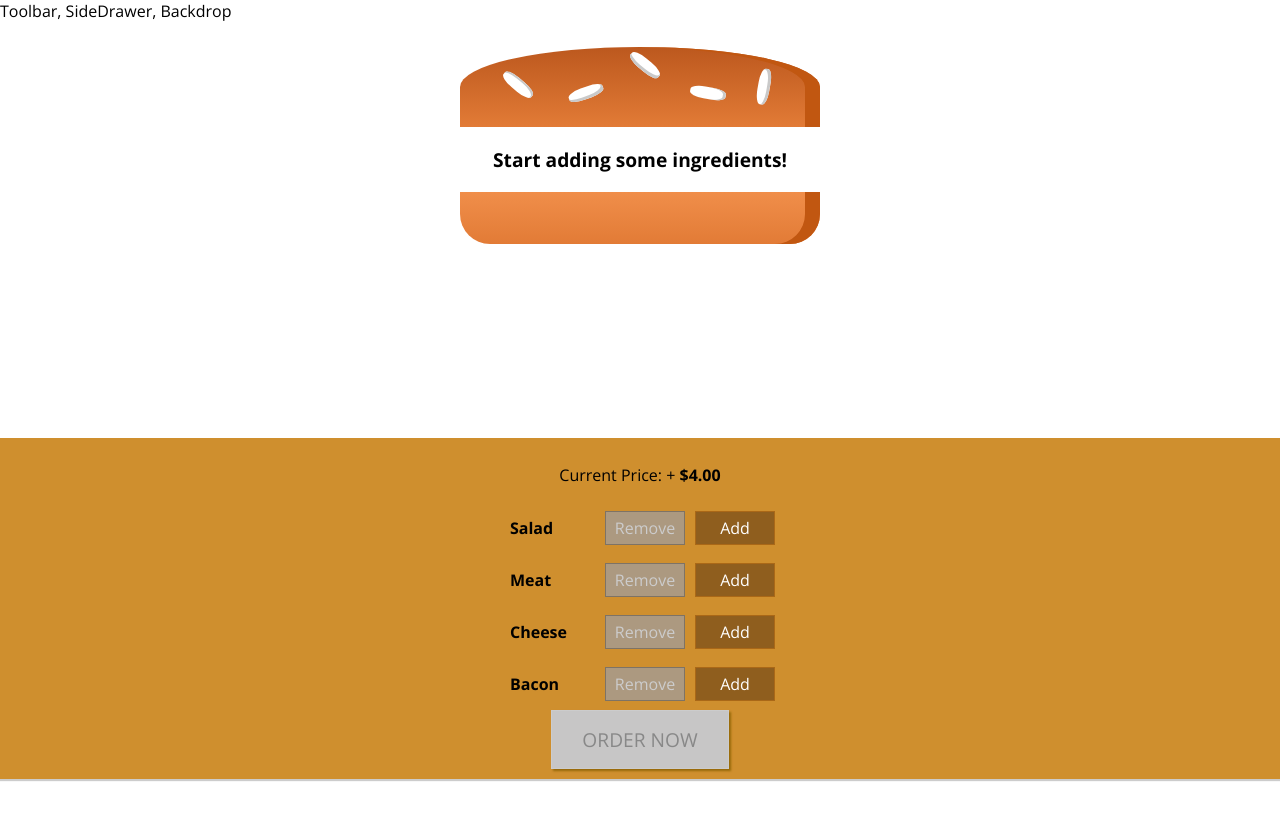
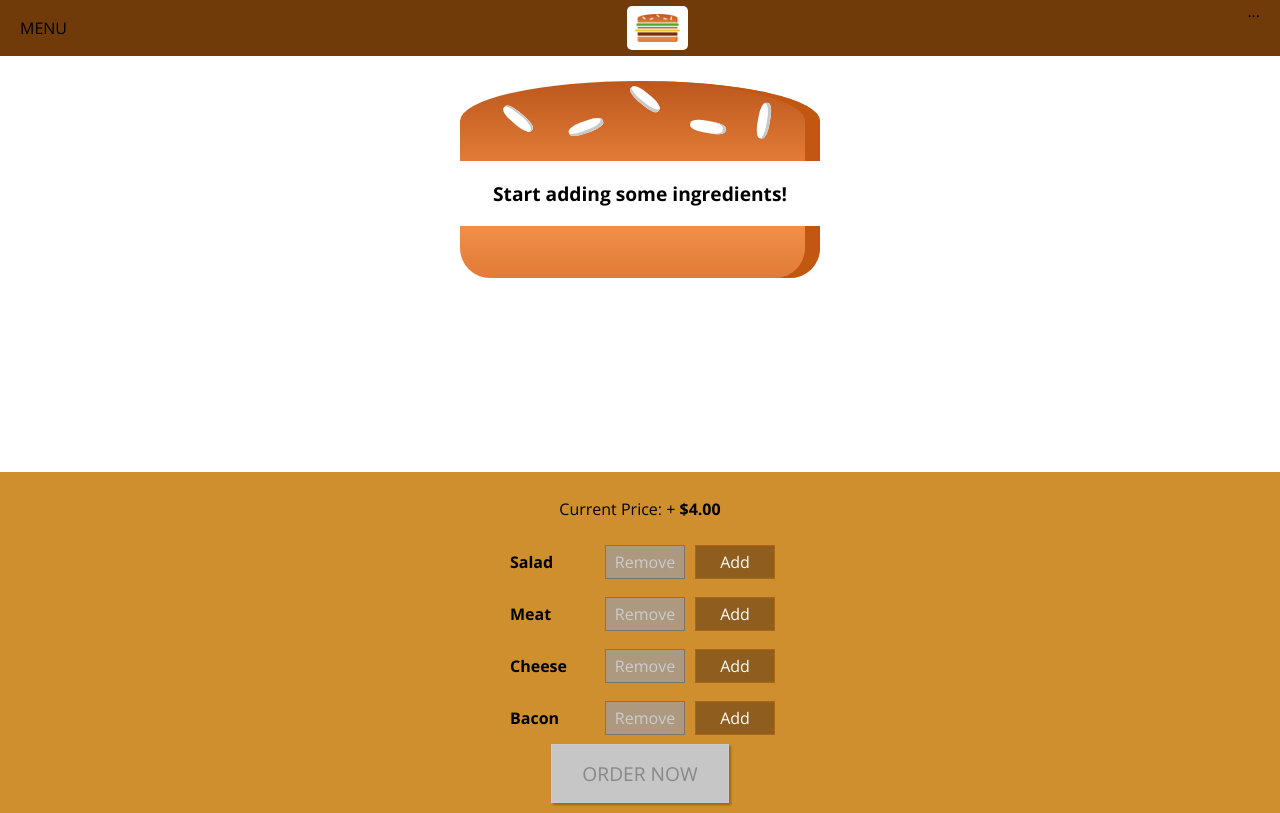
Before and after one commit to defnotad/burgerBuilder, a React app: page / in a window 1280 px wide. Built offline with nearby package versions, Linux system fonts and the light colour scheme.

Commit message:
Toolbar and logo

```diff
--- a/src/components/Layout/Layout.js
+++ b/src/components/Layout/Layout.js
@@ -2,10 +2,11 @@
 
 import Aux from "../../hoc/Aux";
 import classes from "./Layout.module.css";
+import Toolbar from "../Navigation/Toolbar/Toolbar";
 
 const layout = (props) => (
     <Aux>
-        <div>Toolbar, SideDrawer, Backdrop</div>
+        <Toolbar />
         <main className={classes.Content}>
             {props.children}
         </main>
--- a/src/components/Layout/Layout.module.css
+++ b/src/components/Layout/Layout.module.css
@@ -1,3 +1,3 @@
 .Content {
-  margin-top: 16px;
+  margin-top: 72px;
 }
--- /dev/null
+++ b/src/components/Logo/Logo.js
@@ -0,0 +1,13 @@
+import React from "react";
+
+import burgerLogo from "../../assets/images/burger-logo.png";
+import classes from "./Logo.module.css";
+
+const logo = () => (
+    <div className={classes.Logo}>
+        <img src={burgerLogo} alt="myBurger" />
+    </div>
+);
+
+
+export default logo;
--- /dev/null
+++ b/src/components/Logo/Logo.module.css
@@ -0,0 +1,11 @@
+.Logo {
+  background-color: white;
+  padding: 8px;
+  height: 80%;
+  box-sizing: border-box;
+  border-radius: 5px;
+}
+
+.Logo img {
+  height: 100%;
+}
--- /dev/null
+++ b/src/components/Navigation/Toolbar/Toolbar.js
@@ -0,0 +1,17 @@
+import React from "react";
+
+import classes from "./Toolbar.module.css";
+import Logo from "../../Logo/Logo";
+
+const toolbar = (props) => (
+    <header className={classes.Toolbar}>
+        <div>MENU</div>
+        <Logo />
+        <nav>
+            ...
+        </nav>
+    </header>
+);
+
+
+export default toolbar;
--- /dev/null
+++ b/src/components/Navigation/Toolbar/Toolbar.module.css
@@ -0,0 +1,18 @@
+.Toolbar {
+  height: 56px;
+  width: 100%;
+  position: fixed;
+  left: 0;
+  top: 0;
+  background-color: #703b09;
+  display: flex;
+  justify-content: space-between;
+  align-items: center;
+  padding: 0 20px;
+  box-sizing: border-box;
+  z-index: 90;
+}
+
+.Toolbar nav {
+    height: 100%;
+}
```
Also changed, not shown: src/assets/images/burger-logo.png (added).
